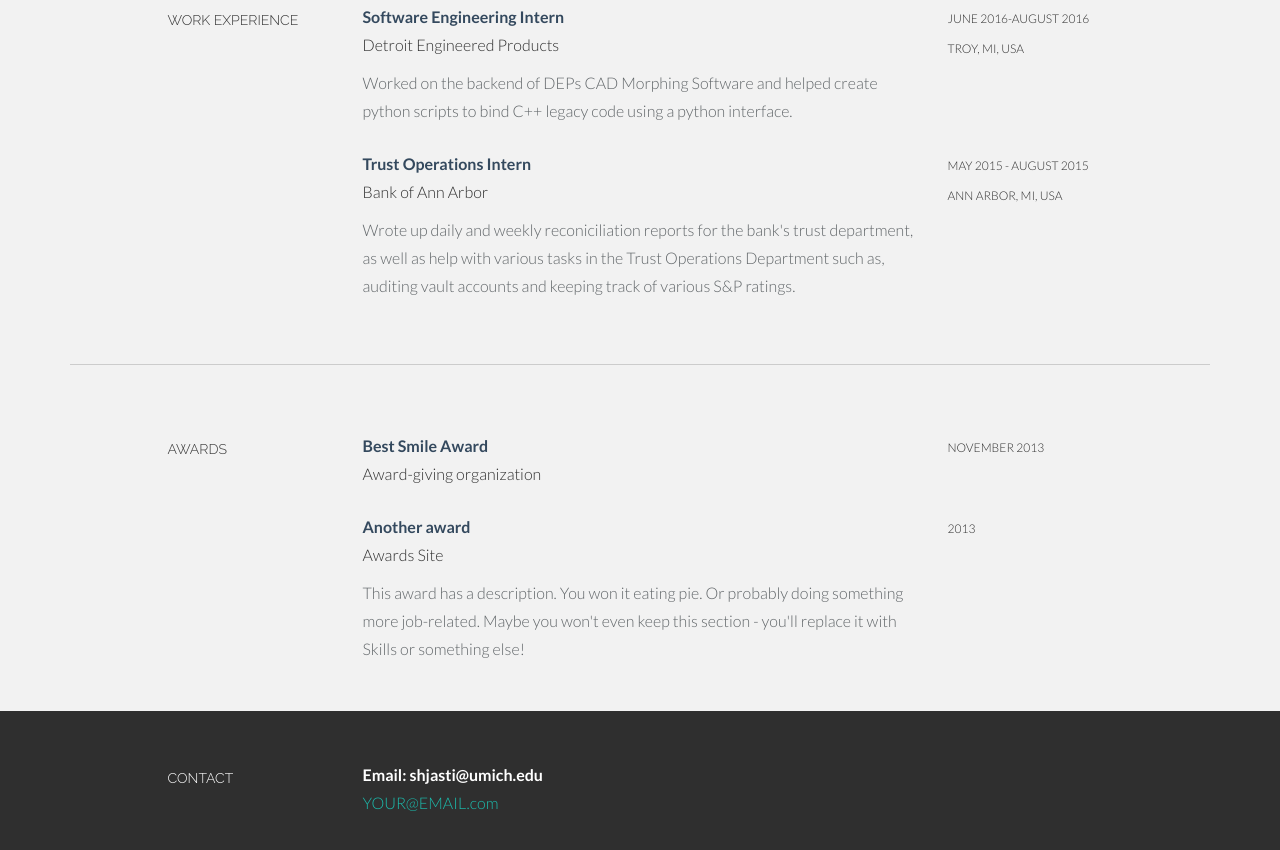
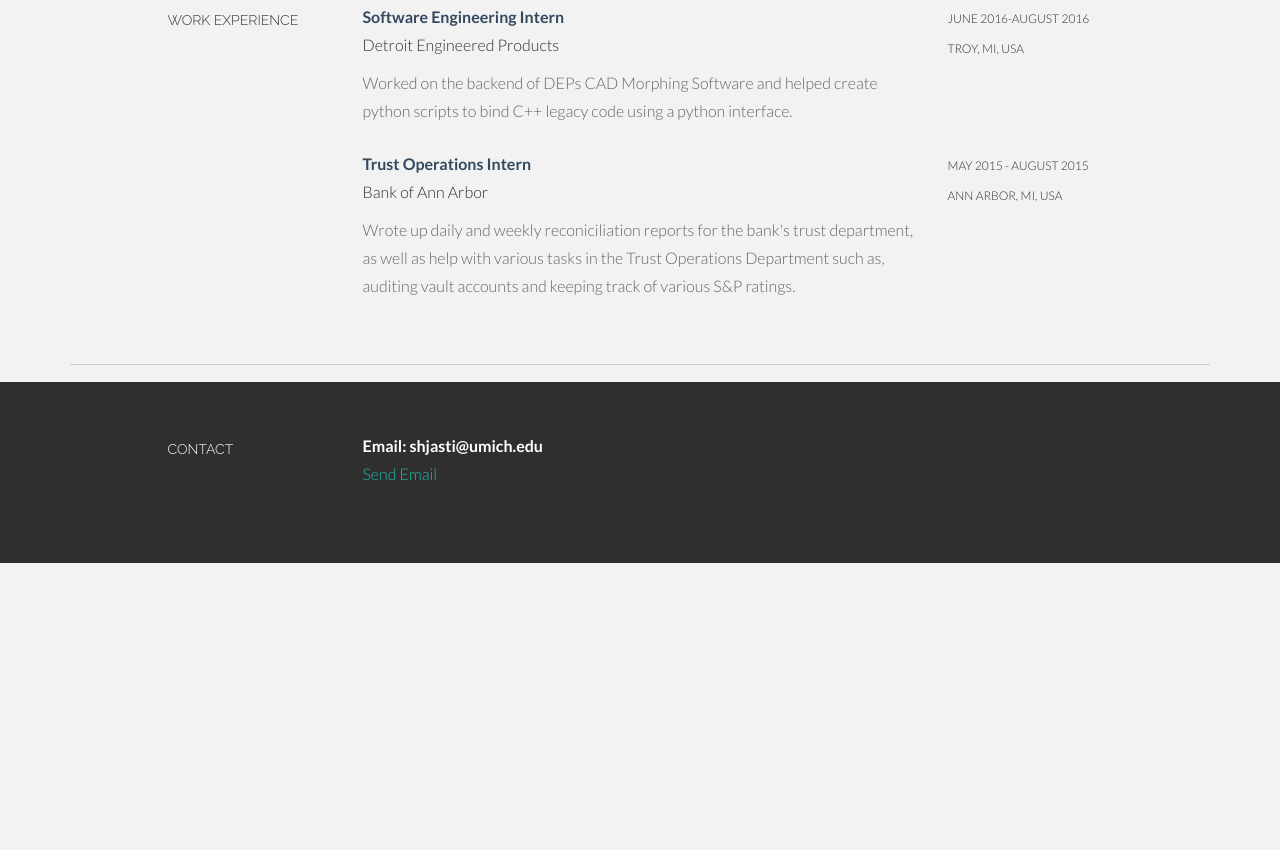
Before and after one commit to shjasti/Portfolio-Website, a plain HTML site: page index.html in a window 1280 px wide. Shown: the part 1527-2377 px from the top of the page. After the commit the page ends 2090 px from the top, so only its background shows below. Drawn offline with Linux system fonts and the light colour scheme; files that its build step writes are made by us from their sources.

Commit message:
Add files via upload

```diff
--- a/index.html
+++ b/index.html
@@ -146,38 +146,6 @@
 	</div><!--/.container -->
 
 
-	<!-- AWARDS SECTION -->
-	<div class="container desc">
-		<div class="row">
-				<div class="col-lg-2 col-lg-offset-1">
-					<h5>AWARDS</h5>
-				</div>
-
-				<!-- EDIT: awards line 1-->
-				<div class="col-lg-6">
-					<p><t>Best Smile Award</t><br/>
-						Award-giving organization<br/>
-					</p>
-				</div>
-				<div class="col-lg-3">
-					<p><sm>NOVEMBER 2013</sm></p>
-				</div>
-
-				<!-- EDIT: awards line 2-->
-				<div class="col-lg-6 col-lg-offset-3">
-					<p class="tight"><t>Another award</t><br/>
-						Awards Site
-					</p>
-					<p><more>This award has a description. You won it eating pie. Or probably doing something more job-related. Maybe you won't even keep this section - you'll replace it with Skills or something else!</more></p>
-				</div>
-				<div class="col-lg-3">
-					<p><sm>2013</sm></p>
-				</div>
-
-		</div><!--/.row -->
-		<br>
-	</div><!--/.container -->
-
 
 	<section id="contact" name="contact"></section>
 	<!--FOOTER DESCRIPTION -->
@@ -191,7 +159,7 @@
 				<!-- EDIT: email -->
 				<div class="col-lg-6">
 					<p><t>Email: shjasti@umich.edu</t><br/>
-						<a href="mailto:YOUR@EMAIL.com" target="_blank" class="mail">YOUR@EMAIL.com</a> <br/>
+						<a href="mailto:shjasti@umich.edu" target="_blank" class="mail">Send Email</a> <br/>
 					</p>
 					<!-- EDIT: address -->
 					<!-- <p><t>Address</t><br/>
```
